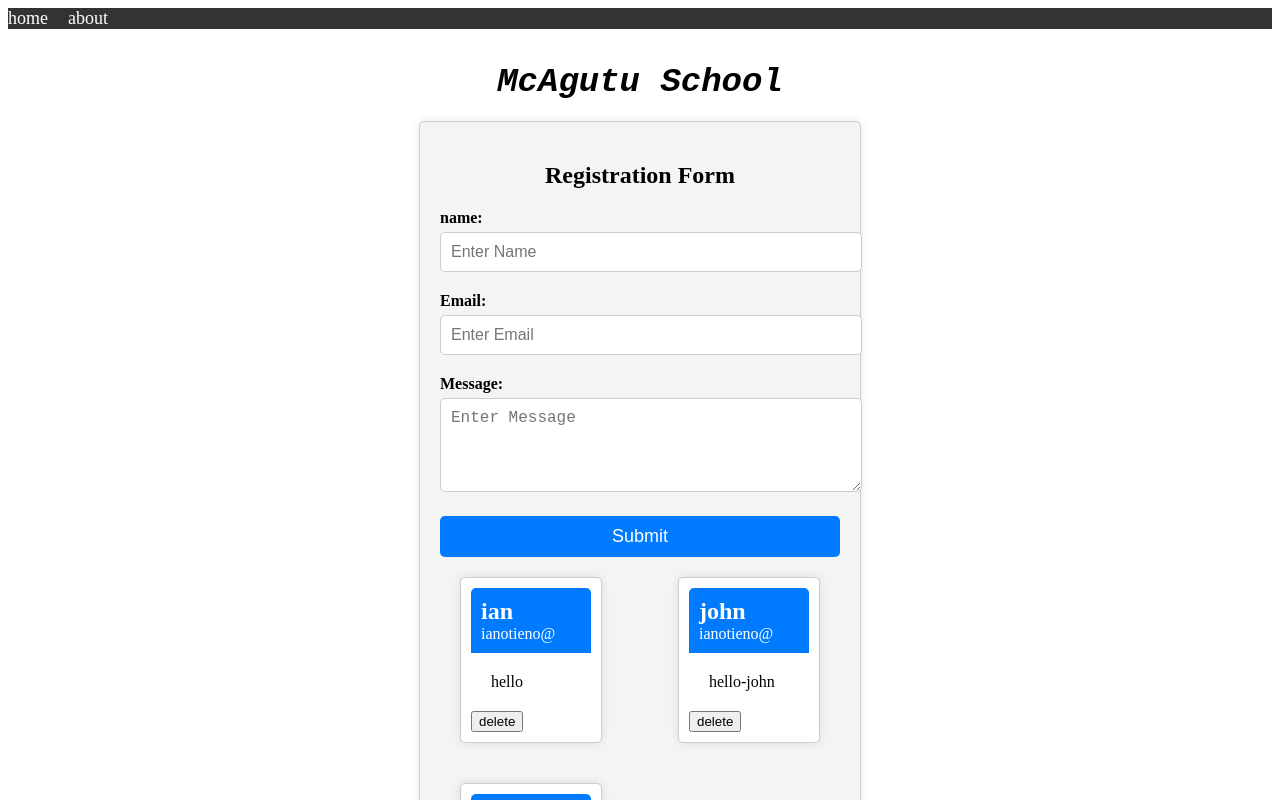
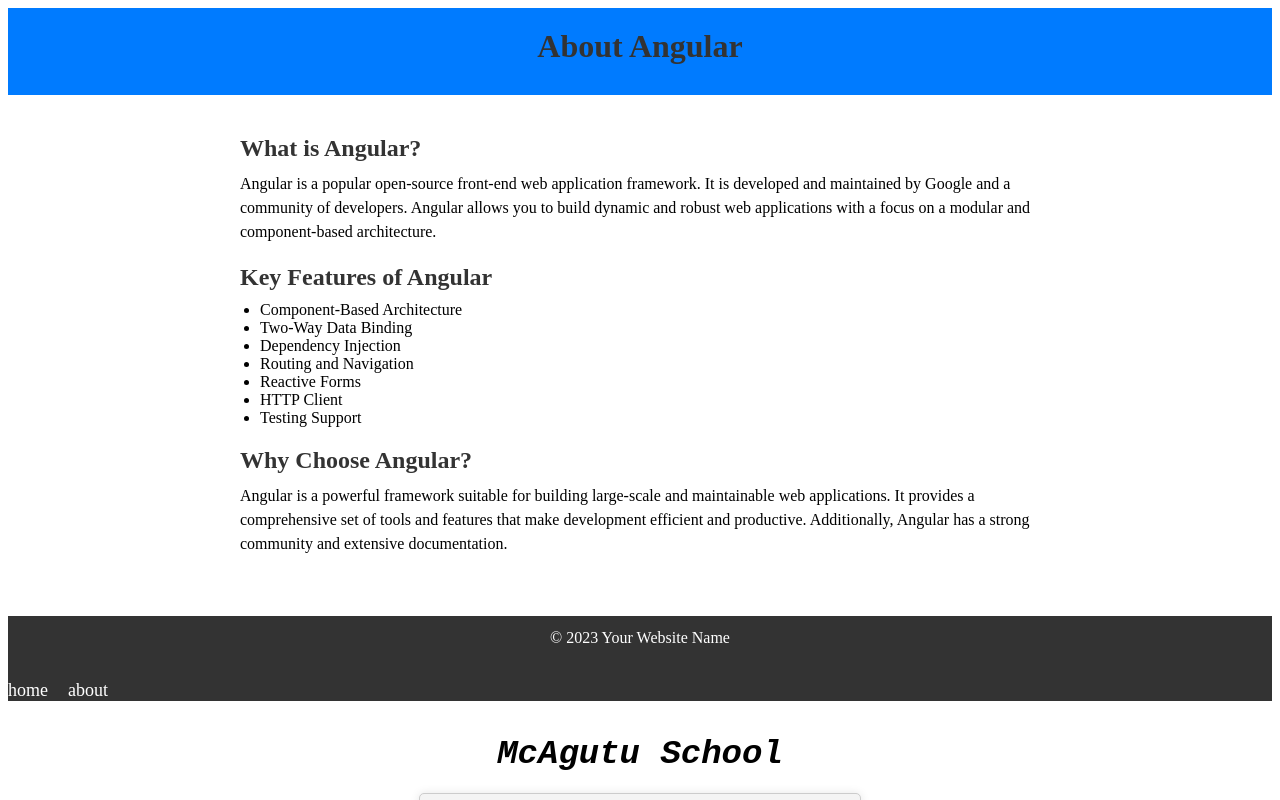
Before and after one commit to ianotieno/angular-project, an Angular app: page / in a window 1280 px wide. Shown: the top 800 px of the page. Built offline with nearby package versions, Linux system fonts and the light colour scheme.

Commit message:
about component

```diff
--- a/src/app/about/about.component.css
+++ b/src/app/about/about.component.css
@@ -0,0 +1,48 @@
+/* Reset some default styles */
+body, h1, h2, ul, p {
+    margin: 0;
+    padding: 0;
+}
+
+/* Style the header */
+header {
+    background-color: #007BFF;
+    color: #fff;
+    text-align: center;
+    padding: 20px;
+}
+
+/* Style the main content */
+main {
+    max-width: 800px;
+    margin: 20px auto;
+    padding: 20px;
+}
+
+/* Style headings */
+h1, h2 {
+    color: #333;
+    margin-bottom: 10px;
+}
+
+/* Style paragraphs */
+p {
+    font-size: 16px;
+    line-height: 1.5;
+    margin-bottom: 20px;
+}
+
+/* Style unordered lists */
+ul {
+    list-style-type: disc;
+    margin-left: 20px;
+    margin-bottom: 20px;
+}
+
+/* Style the footer */
+footer {
+    text-align: center;
+    background-color: #333;
+    color: #fff;
+    padding: 10px 0;
+}
--- a/src/app/about/about.component.html
+++ b/src/app/about/about.component.html
@@ -1 +1,28 @@
-<p>about works!</p>
+<header>
+    <h1>About Angular</h1>
+</header>
+<main>
+    <section class="about-content">
+        <h2>What is Angular?</h2>
+        <p>
+            Angular is a popular open-source front-end web application framework. It is developed and maintained by Google and a community of developers. Angular allows you to build dynamic and robust web applications with a focus on a modular and component-based architecture.
+        </p>
+        <h2>Key Features of Angular</h2>
+        <ul>
+            <li>Component-Based Architecture</li>
+            <li>Two-Way Data Binding</li>
+            <li>Dependency Injection</li>
+            <li>Routing and Navigation</li>
+            <li>Reactive Forms</li>
+            <li>HTTP Client</li>
+            <li>Testing Support</li>
+        </ul>
+        <h2>Why Choose Angular?</h2>
+        <p>
+            Angular is a powerful framework suitable for building large-scale and maintainable web applications. It provides a comprehensive set of tools and features that make development efficient and productive. Additionally, Angular has a strong community and extensive documentation.
+        </p>
+    </section>
+</main>
+<footer>
+    <p>&copy; 2023 Your Website Name</p>
+</footer>
--- a/src/app/app.component.html
+++ b/src/app/app.component.html
@@ -1,3 +1,6 @@
+
+<app-about></app-about>
 <app-menu></app-menu>
+
 <app-my-first-comp></app-my-first-comp>
 <router-outlet></router-outlet>
```
